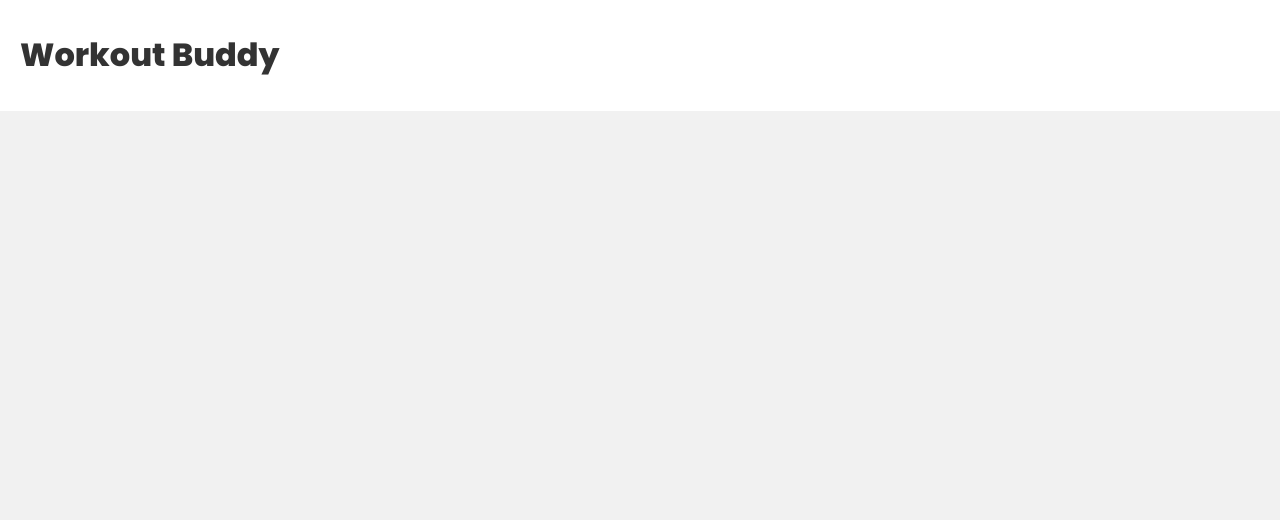
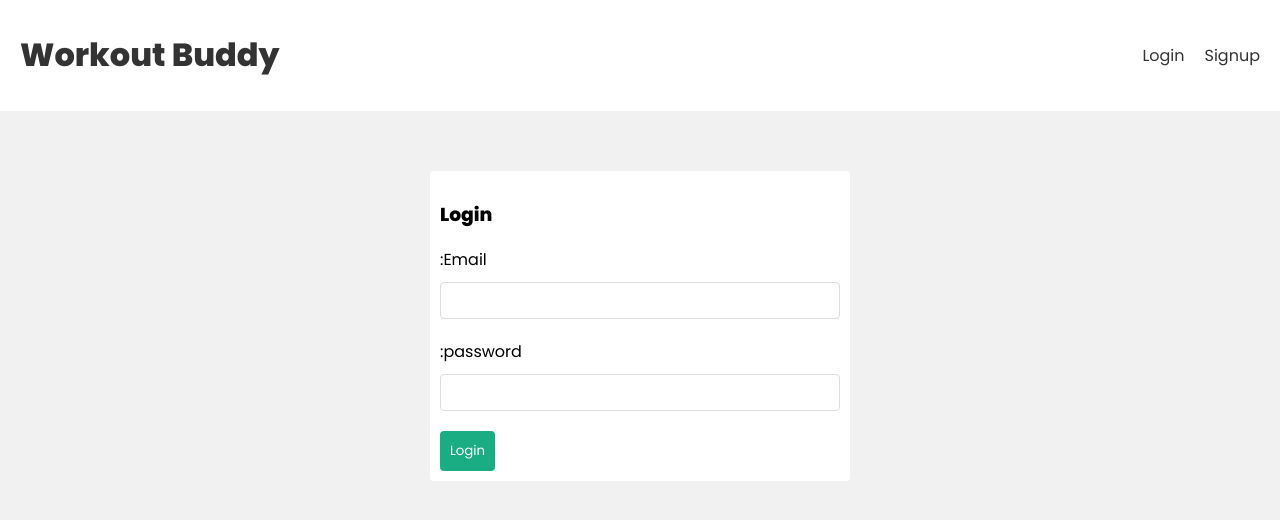
Before and after one commit to ippushan/WorkOut-Buddy-MERN-Project, a React (Create React App) app in the folder frontend/: page /login in a window 1280 px wide. Before the commit this address had no page. Shown: the top 520 px of the page. Built offline with nearby package versions, Linux system fonts and the light colour scheme.

Commit message:
created login and signup

```diff
--- a/frontend/src/App.js
+++ b/frontend/src/App.js
@@ -1,11 +1,11 @@
-import React from 'react';
-import { BrowserRouter, Routes, Route } from 'react-router-dom';
+import React from "react";
+import { BrowserRouter, Routes, Route } from "react-router-dom";
 //Components
-import NavBar from './Components/NavBar';
+import NavBar from "./Components/NavBar";
 //Pages
-import Home from './Pages/Home';
-
-
+import Home from "./Pages/Home";
+import Login from "./Pages/Login";
+import Signup from "./Pages/Signup";
 
 function App() {
   return (
@@ -14,7 +14,13 @@ function App() {
         <NavBar />
         <div className="pages">
           <Routes>
-            <Route path='/' element={<Home />} />
+            <Route path="/" element={<Home />} />
+          </Routes>
+          <Routes>
+            <Route path="/signup" element={<Signup />} />
+          </Routes>
+          <Routes>
+            <Route path="/login" element={<Login />} />
           </Routes>
         </div>
       </BrowserRouter>
--- a/frontend/src/Components/NavBar.js
+++ b/frontend/src/Components/NavBar.js
@@ -1,16 +1,28 @@
-import React from "react"
+import React from "react";
 import { Link } from "react-router-dom";
+import Login from "../Pages/Login";
+import Signup from "../Pages/Signup";
 
 const NavBar = () => {
   return (
     <header>
       <div className="container">
-                <Link to = '/'>
+        <Link to="/">
           <h1>Workout Buddy</h1>
         </Link>
+        <nav>
+          <div>
+            <Link to="/login">
+              Login
+            </Link>
+            <Link to="/signup">
+              Signup
+            </Link>
+          </div>
+        </nav>
       </div>
     </header>
-    )
-}
+  );
+};
 
 export default NavBar;
--- /dev/null
+++ b/frontend/src/Pages/Login.js
@@ -0,0 +1,31 @@
+import { useState } from "react"
+
+const Login = () => {
+  const [email,setEmail] = useState('')
+  const [password,setPassword] = useState('')
+  const emailChangeHandler = (e) => {
+  setEmail(e.target.value)
+}
+const passwordChangeHandler = (e) => {
+  setPassword(e.target.value)
+}
+const handleSubmitHandler = async (e) => {
+  e.preventDefault()
+  console.log(email,password)
+}
+
+  return(
+    <form className="login" onSubmit={handleSubmitHandler}>
+    <h3>Login</h3>
+    <label>:Email</label>
+    <input type="email" onChange={emailChangeHandler} value={email} />
+    <label>:password</label>
+    <input type="password" onChange={passwordChangeHandler} value={password} />
+    <button>Login</button>
+    </form>
+  )
+
+
+}
+
+export default Login;
--- /dev/null
+++ b/frontend/src/Pages/Signup.js
@@ -0,0 +1,29 @@
+import { useState } from "react"
+
+const Signup = () => {
+  const [email,setEmail] = useState('')
+  const [password,setPassword] = useState('')
+const emailChangeHandler = (e) => {
+  setEmail(e.target.value)
+}
+const passwordChangeHandler = (e) => {
+  setPassword(e.target.value)
+}
+const handleSubmitHandler = async (e) => {
+  e.preventDefault()
+  console.log(email, password)
+}
+
+  return(
+    <form className="signup" onSubmit={handleSubmitHandler}>
+    <h3>Signup</h3>
+    <label>:Email</label>
+    <input type="email" onChange={emailChangeHandler} value={email} />
+    <label>:password</label>
+    <input type="password" onChange={passwordChangeHandler} value={password} />
+    <button>Signup</button>
+    </form>
+  )
+}
+
+export default Signup;
--- a/frontend/src/index.css
+++ b/frontend/src/index.css
@@ -1,5 +1,5 @@
 /* google font */
-@import url("https://fonts.googleapis.com/css2?family=Poppins:wght@300;400;500;600;800&family=VT323&display=swap");
+@import url('https://fonts.googleapis.com/css2?family=Poppins:wght@300;400;500;600;800&family=VT323&display=swap');
 
 /* layout */
 :root {
@@ -26,7 +26,7 @@ header a {
   color: #333;
   text-decoration: none;
 }
-.pages {
+.pages{
   max-width: 1400px;
   padding: 20px;
   margin: 0 auto;
@@ -44,7 +44,7 @@ header a {
   margin: 20px auto;
   padding: 20px;
   position: relative;
-  box-shadow: 2px 2px 5px rgba(0, 0, 0, 0.05);
+  box-shadow: 2px 2px 5px rgba(0,0,0,0.05);
 }
 .workout-details h4 {
   margin: 0 0 10px 0;
@@ -68,8 +68,7 @@ header a {
 }
 
 /* new workout form */
-label,
-input {
+label, input {
   display: block;
 }
 input {
@@ -81,12 +80,6 @@ input {
   border-radius: 4px;
   box-sizing: border-box;
 }
-
-input:focus {
-  border: none transparent;
-  outline: none;
-}
-
 form button {
   background: var(--primary);
   border: 0;
@@ -104,11 +97,23 @@ div.error {
   border-radius: 4px;
   margin: 20px 0;
 }
-div.each-error {
-  margin-top: 0;
-  color: var(--error);
-}
-
 input.error {
   border: 1px solid var(--error);
 }
+
+/* navbar */
+nav {
+  display: flex;
+  align-items: center;
+}
+nav a {
+  margin-left: 20px;
+}
+/* auth forms */
+form.signup, form.login {
+  max-width: 400px;
+  margin: 40px auto;
+  padding: 10px;
+  background: #fff;
+  border-radius: 4px;
+}
```
Lines whose indentation alone changed are shown as unchanged.
